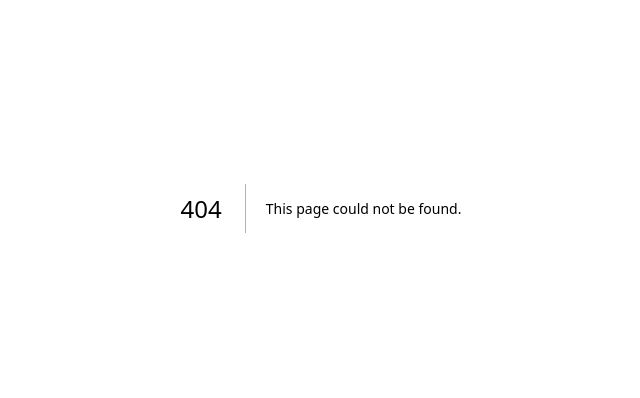
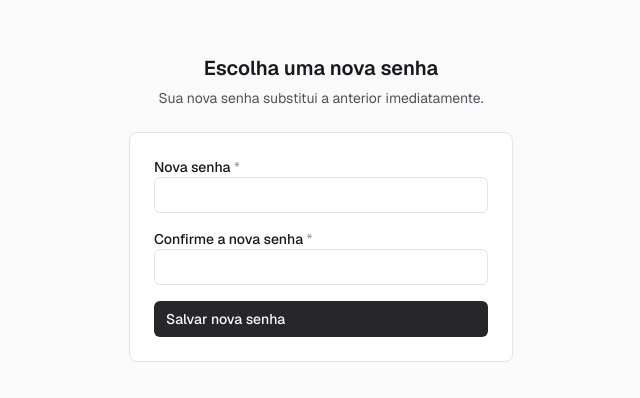
Before and after one commit to RodrigoColin/painel-automacoes, a Next.js app: page /atualizar-senha in a window 1280 px wide. Before the commit this address had no page. Shown: the part 192-590 px from the top of the page, without its empty margins (319-959 px from the left). Built offline with nearby package versions, Linux system fonts and the light colour scheme.

Commit message:
feat(auth): implementa redefinição de senha via Supabase
Adiciona /esqueci-senha (solicita link por e-mail), /auth/callback
(troca o code PKCE por sessão) e /atualizar-senha (define a nova
senha), com link a partir da tela de login.

```diff
--- /dev/null
+++ b/src/app/(auth)/atualizar-senha/acoes.ts
@@ -0,0 +1,32 @@
+"use server";
+
+import { redirect } from "next/navigation";
+import { criarClienteServidor } from "@/lib/supabase/server";
+
+export type EstadoAtualizarSenha = { erro?: string };
+
+export async function atualizarSenha(
+  _estado: EstadoAtualizarSenha,
+  dados: FormData,
+): Promise<EstadoAtualizarSenha> {
+  const senha = String(dados.get("senha") ?? "");
+  const confirmacao = String(dados.get("confirmacao") ?? "");
+
+  if (senha.length < 8) {
+    return { erro: "A senha precisa ter pelo menos 8 caracteres." };
+  }
+  if (senha !== confirmacao) {
+    return { erro: "As senhas não coincidem." };
+  }
+
+  const supabase = await criarClienteServidor();
+
+  // Só chega aqui com sessão válida: o proxy exige login, e quem tem sessão
+  // neste ponto veio do link de redefinição em `/auth/callback`.
+  const { error } = await supabase.auth.updateUser({ password: senha });
+  if (error) {
+    return { erro: "Não foi possível atualizar a senha. Tente pedir um novo link." };
+  }
+
+  redirect("/dashboard");
+}
--- /dev/null
+++ b/src/app/(auth)/atualizar-senha/formulario.tsx
@@ -0,0 +1,49 @@
+"use client";
+
+import { useActionState } from "react";
+import { Button } from "@/components/ui";
+import { Field, Input } from "@/components/form";
+import { atualizarSenha, type EstadoAtualizarSenha } from "./acoes";
+
+const ESTADO_INICIAL: EstadoAtualizarSenha = {};
+
+export function FormularioAtualizarSenha() {
+  const [estado, acao, enviando] = useActionState(
+    atualizarSenha,
+    ESTADO_INICIAL,
+  );
+
+  return (
+    <form action={acao} className="space-y-4">
+      <Field label="Nova senha" required>
+        <Input
+          name="senha"
+          type="password"
+          autoComplete="new-password"
+          minLength={8}
+          required
+        />
+      </Field>
+
+      <Field label="Confirme a nova senha" required>
+        <Input
+          name="confirmacao"
+          type="password"
+          autoComplete="new-password"
+          minLength={8}
+          required
+        />
+      </Field>
+
+      {estado.erro ? (
+        <p role="alert" className="text-sm text-danger">
+          {estado.erro}
+        </p>
+      ) : null}
+
+      <Button type="submit" variant="primary" disabled={enviando} className="w-full">
+        {enviando ? "Salvando…" : "Salvar nova senha"}
+      </Button>
+    </form>
+  );
+}
--- /dev/null
+++ b/src/app/(auth)/atualizar-senha/page.tsx
@@ -0,0 +1,24 @@
+import type { Metadata } from "next";
+import { Card } from "@/components/ui";
+import { FormularioAtualizarSenha } from "./formulario";
+
+export const metadata: Metadata = { title: "Atualizar senha · Painel" };
+
+export default function AtualizarSenhaPage() {
+  return (
+    <div className="flex min-h-dvh items-center justify-center px-4 py-12">
+      <div className="w-full max-w-sm space-y-6">
+        <div className="space-y-1.5 text-center">
+          <h1 className="text-xl font-semibold text-fg">Escolha uma nova senha</h1>
+          <p className="text-sm text-fg-muted">
+            Sua nova senha substitui a anterior imediatamente.
+          </p>
+        </div>
+
+        <Card className="p-6">
+          <FormularioAtualizarSenha />
+        </Card>
+      </div>
+    </div>
+  );
+}
--- /dev/null
+++ b/src/app/(auth)/esqueci-senha/acoes.ts
@@ -0,0 +1,32 @@
+"use server";
+
+import { headers } from "next/headers";
+import { criarClienteServidor } from "@/lib/supabase/server";
+
+export type EstadoEsqueciSenha = { erro?: string; enviado?: boolean };
+
+async function origemAtual() {
+  const cabecalhos = await headers();
+  const proto = cabecalhos.get("x-forwarded-proto") ?? "https";
+  const host = cabecalhos.get("x-forwarded-host") ?? cabecalhos.get("host");
+  return `${proto}://${host}`;
+}
+
+export async function solicitarRedefinicao(
+  _estado: EstadoEsqueciSenha,
+  dados: FormData,
+): Promise<EstadoEsqueciSenha> {
+  const email = String(dados.get("email") ?? "").trim();
+  if (!email) return { erro: "Informe seu e-mail." };
+
+  const supabase = await criarClienteServidor();
+  const origem = await origemAtual();
+
+  await supabase.auth.resetPasswordForEmail(email, {
+    redirectTo: `${origem}/auth/callback?next=/atualizar-senha`,
+  });
+
+  // Sempre retorna sucesso, exista ou não a conta — do contrário o formulário
+  // vira uma forma de descobrir quais e-mails têm cadastro no painel.
+  return { enviado: true };
+}
--- /dev/null
+++ b/src/app/(auth)/esqueci-senha/formulario.tsx
@@ -0,0 +1,61 @@
+"use client";
+
+import { useActionState } from "react";
+import Link from "next/link";
+import { Button } from "@/components/ui";
+import { Field, Input } from "@/components/form";
+import { solicitarRedefinicao, type EstadoEsqueciSenha } from "./acoes";
+
+const ESTADO_INICIAL: EstadoEsqueciSenha = {};
+
+export function FormularioEsqueciSenha() {
+  const [estado, acao, enviando] = useActionState(
+    solicitarRedefinicao,
+    ESTADO_INICIAL,
+  );
+
+  if (estado.enviado) {
+    return (
+      <div className="space-y-4 text-sm">
+        <p className="text-fg">
+          Se houver uma conta com esse e-mail, enviamos um link para
+          redefinir a senha. Confira também a caixa de spam.
+        </p>
+        <Link href="/login" className="font-medium text-accent hover:underline">
+          Voltar para o login
+        </Link>
+      </div>
+    );
+  }
+
+  return (
+    <form action={acao} className="space-y-4">
+      <Field label="E-mail" required>
+        <Input
+          name="email"
+          type="email"
+          autoComplete="email"
+          placeholder="voce@empresa.com.br"
+          required
+        />
+      </Field>
+
+      {estado.erro ? (
+        <p role="alert" className="text-sm text-danger">
+          {estado.erro}
+        </p>
+      ) : null}
+
+      <Button type="submit" variant="primary" disabled={enviando} className="w-full">
+        {enviando ? "Enviando…" : "Enviar link de redefinição"}
+      </Button>
+
+      <Link
+        href="/login"
+        className="block text-center text-sm text-fg-muted hover:text-fg"
+      >
+        Voltar para o login
+      </Link>
+    </form>
+  );
+}
--- /dev/null
+++ b/src/app/(auth)/esqueci-senha/page.tsx
@@ -0,0 +1,24 @@
+import type { Metadata } from "next";
+import { Card } from "@/components/ui";
+import { FormularioEsqueciSenha } from "./formulario";
+
+export const metadata: Metadata = { title: "Esqueci minha senha · Painel" };
+
+export default function EsqueciSenhaPage() {
+  return (
+    <div className="flex min-h-dvh items-center justify-center px-4 py-12">
+      <div className="w-full max-w-sm space-y-6">
+        <div className="space-y-1.5 text-center">
+          <h1 className="text-xl font-semibold text-fg">Redefinir senha</h1>
+          <p className="text-sm text-fg-muted">
+            Informe seu e-mail para receber um link de redefinição.
+          </p>
+        </div>
+
+        <Card className="p-6">
+          <FormularioEsqueciSenha />
+        </Card>
+      </div>
+    </div>
+  );
+}
--- a/src/app/(auth)/login/formulario.tsx
+++ b/src/app/(auth)/login/formulario.tsx
@@ -2,6 +2,7 @@
 
 import { useActionState } from "react";
 import { useSearchParams } from "next/navigation";
+import Link from "next/link";
 import { Button } from "@/components/ui";
 import { Field, Input } from "@/components/form";
 import { entrar, type EstadoLogin } from "./acoes";
@@ -35,6 +36,13 @@ export function FormularioLogin() {
         />
       </Field>
 
+      <Link
+        href="/esqueci-senha"
+        className="block text-right text-sm text-fg-muted hover:text-fg"
+      >
+        Esqueci minha senha
+      </Link>
+
       {estado.erro ? (
         <p role="alert" className="text-sm text-danger">
           {estado.erro}
--- a/src/app/(auth)/login/page.tsx
+++ b/src/app/(auth)/login/page.tsx
@@ -5,7 +5,13 @@ import { FormularioLogin } from "./formulario";
 
 export const metadata: Metadata = { title: "Entrar · Painel" };
 
-export default function LoginPage() {
+export default async function LoginPage({
+  searchParams,
+}: {
+  searchParams: Promise<{ erro?: string }>;
+}) {
+  const { erro } = await searchParams;
+
   return (
     <div className="flex min-h-dvh items-center justify-center px-4 py-12">
       <div className="w-full max-w-sm space-y-6">
@@ -16,7 +22,14 @@ export default function LoginPage() {
           </p>
         </div>
 
-        <Card className="p-6">
+        <Card className="p-6 space-y-4">
+          {erro === "link-invalido" ? (
+            <p role="alert" className="text-sm text-danger">
+              Esse link expirou ou já foi usado. Peça um novo link de
+              redefinição de senha.
+            </p>
+          ) : null}
+
           {/* `useSearchParams` no formulário exige limite de Suspense. */}
           <Suspense fallback={<div className="h-64" />}>
             <FormularioLogin />
--- /dev/null
+++ b/src/app/auth/callback/route.ts
@@ -0,0 +1,32 @@
+/**
+ * Alvo do link de e-mail (confirmação de cadastro, redefinição de senha).
+ * Troca o `code` do fluxo PKCE pela sessão e grava o cookie antes de
+ * redirecionar — sem isso a próxima página carrega sem usuário autenticado.
+ */
+
+import { NextResponse } from "next/server";
+import { criarClienteServidor } from "@/lib/supabase/server";
+
+function destinoSeguro(valor: string | null) {
+  return valor && valor.startsWith("/") && !valor.startsWith("//")
+    ? valor
+    : "/dashboard";
+}
+
+export async function GET(request: Request) {
+  const url = new URL(request.url);
+  const code = url.searchParams.get("code");
+  const proximo = destinoSeguro(url.searchParams.get("next"));
+
+  if (code) {
+    const supabase = await criarClienteServidor();
+    const { error } = await supabase.auth.exchangeCodeForSession(code);
+    if (!error) {
+      return NextResponse.redirect(new URL(proximo, url.origin));
+    }
+  }
+
+  const destino = new URL("/login", url.origin);
+  destino.searchParams.set("erro", "link-invalido");
+  return NextResponse.redirect(destino);
+}
--- a/src/proxy.ts
+++ b/src/proxy.ts
@@ -12,7 +12,7 @@ import { createServerClient } from "@supabase/ssr";
 import { NextResponse, type NextRequest } from "next/server";
 
 /** Rotas que respondem sem sessão. O resto exige login. */
-const ROTAS_PUBLICAS = ["/login", "/auth"];
+const ROTAS_PUBLICAS = ["/login", "/esqueci-senha", "/auth"];
 
 export async function proxy(request: NextRequest) {
   // Precisa ser este objeto que segue adiante: é nele que o Supabase grava os
```
